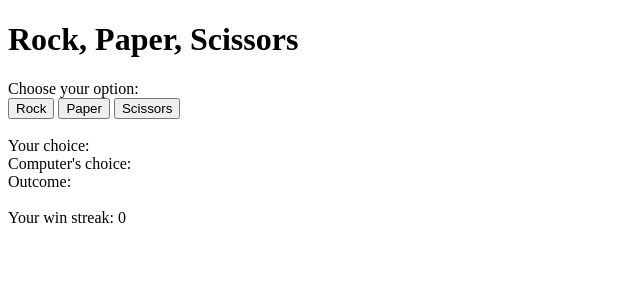
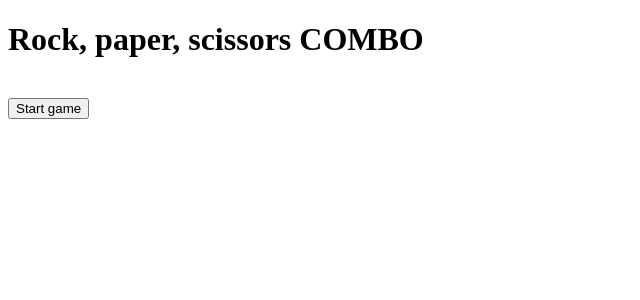
Before and after one commit to itz-marcus/RPSC, a Flask app: page / in a window 1280 px wide. Shown: the top 300 px of the page, without its empty margins (0-640 px from the left). Run offline with Flask 3, Linux system fonts and the light colour scheme.

Commit message:
Bug sorted out nah mean, my g

```diff
--- a/front.py
+++ b/front.py
@@ -7,8 +7,12 @@ options = ("rock", "paper", "scissors")
 leaderboard = {"win_streak": 0}
 
 @app.route("/")
+def home():
+    return render_template("index.html")
+
+@app.route("/game")
 def index():
-    return render_template("index.html", leaderboard_front=leaderboard["win_streak"])
+    return render_template("game.html", leaderboard_front=leaderboard["win_streak"])
 
 @app.route("/play", methods=["POST"])
 def play():
--- a/templates/index.html
+++ b/templates/index.html
@@ -3,52 +3,11 @@
 <head>
     <meta charset="UTF-8">
     <meta name="viewport" content="width=device-width, initial-scale=1.0">
-    <title>Rock Paper Scissors</title>
+    <title>Document</title>
 </head>
 <body>
-    <h1>Rock, Paper, Scissors</h1>
-
-    <span>Choose your option:</span>
+    <h1>Rock, paper, scissors COMBO</h1>
     <br>
-    <button onclick="play('rock')">Rock</button>
-    <button onclick="play('paper')">Paper</button>
-    <button onclick="play('scissors')">Scissors</button>
-    <br><br>
-
-    <span>Your choice:</span>
-    <span id="result_player"></span>
-    <br>
-    <span>Computer's choice:</span>
-    <span id="result_comp"></span>
-    <br>
-    <span>Outcome:</span>
-    <span id="outcome"></span>
-    <br><br>
-    <span>Your win streak:</span>
-    <span id="win_streak">{{ leaderboard_front }}</span>
-    <br><br>
-
-    <script>
-        async function play(choice) {
-            const response = await fetch('/play', {
-                method: 'POST',
-                headers: { 'Content-Type': 'application/json' },
-                body: JSON.stringify({ choice })
-            });
-
-            if (response.ok) {
-                const data = await response.json();
-                document.getElementById("result_player").innerText = data.player_choice;
-                document.getElementById("result_comp").innerText = data.computer_choice;
-                document.getElementById("outcome").innerText = data.result === "win" ? "You win!" :
-                                                               data.result === "loss" ? "You lose!" :
-                                                               "It's a tie!";
-                document.getElementById("win_streak").innerText = data.win_streak;
-            } else {
-                const error = await response.json();
-                alert(error.error || "An error occurred");
-            }
-        }
-    </script>
+    <a href="/game"> <button> Start game </button> </a>
 </body>
 </html>
```
Also changed, not shown: requirements.txt (added, +8 -0 lines), templates/game.html (added, +54 -0 lines).
